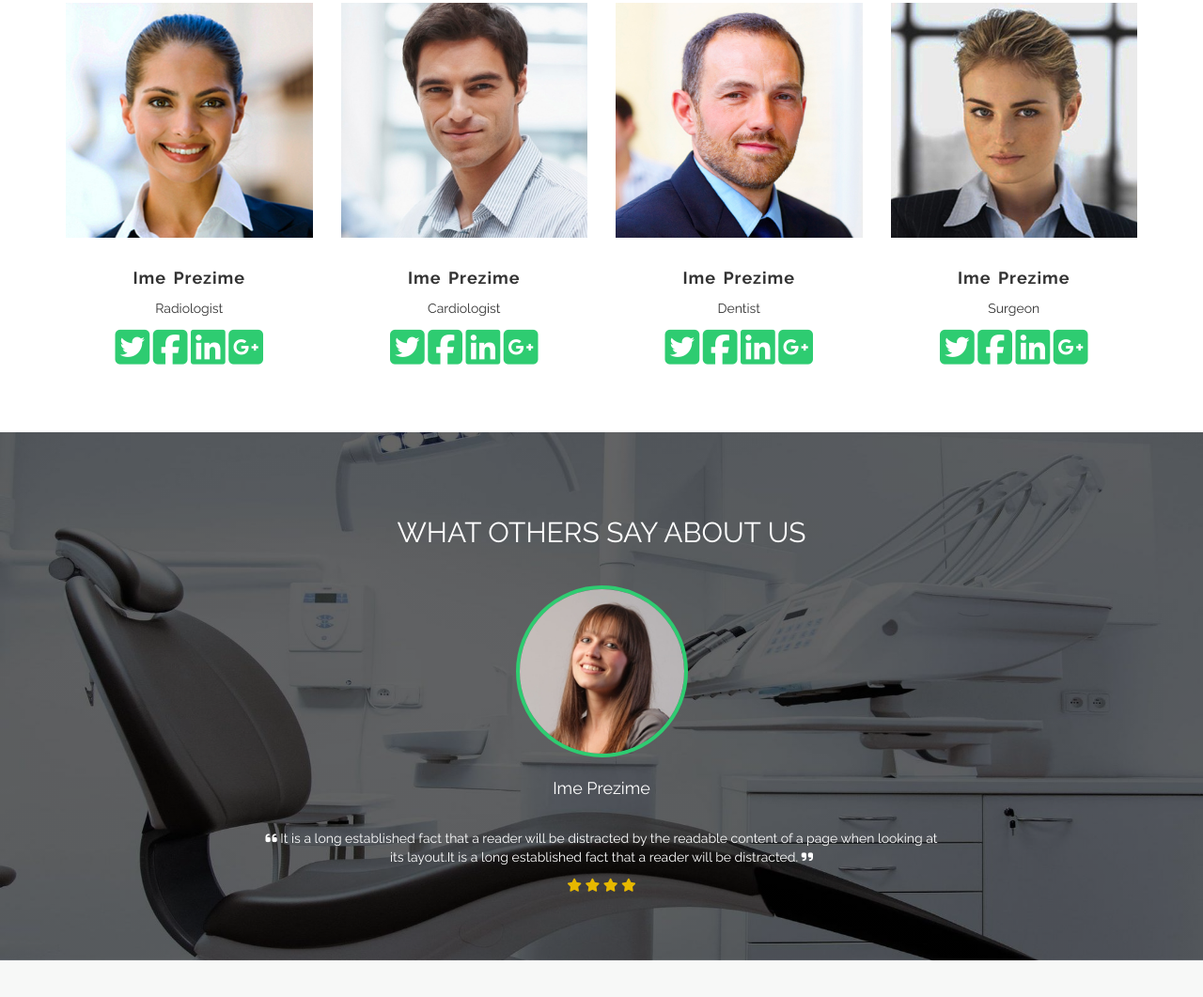
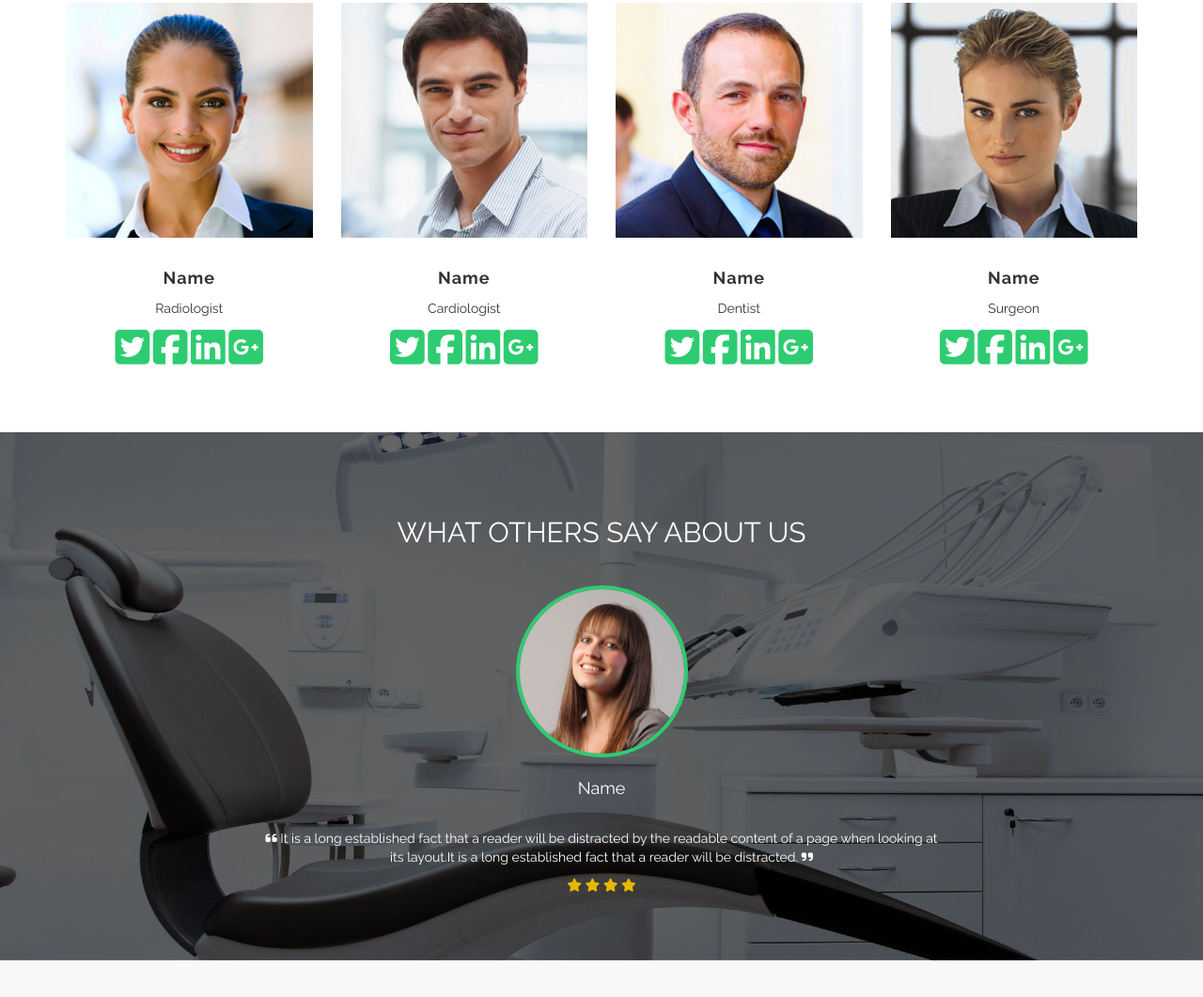
Before and after one commit to Stefanb87/HealthcareSite, a plain HTML site: page index.html in a window 1280 px wide. Shown: the part 2309-3370 px from the top of the page at 94% size. Drawn offline with nearby package versions, Linux system fonts and the light colour scheme; some packages are replaced by stand-ins of ours.

Commit message:
Update index.html

```diff
--- a/index.html
+++ b/index.html
@@ -169,7 +169,7 @@
 		<div class="row rowTeam">
 			<div class="col-md-3 col-sm-6 col-xs-12 colTeam">
 				<img class="teamMember image-responsive" src="Images/team-1.jpg" alt="Team 1">
-				<h4><strong>Ime Prezime</strong></h4>
+				<h4><strong>Name</strong></h4>
 				<p>Radiologist</p>
 				<span class="fa fa-twitter-square fa-3x twitterColor"></span>
 				<span class="fa fa-facebook-square fa-3x faceColor"></span>
@@ -178,7 +178,7 @@
 			</div>
 			<div class="col-md-3 col-sm-6 col-xs-12 colTeam">
 				<img class="teamMember image-responsive" src="Images/Team2.jpg" alt="Team 2">
-				<h4><strong>Ime Prezime</strong></h4>
+				<h4><strong>Name</strong></h4>
 				<p>Cardiologist</p>
 				<span class="fa fa-twitter-square fa-3x twitterColor"></span>
 				<span class="fa fa-facebook-square fa-3x faceColor"></span>
@@ -187,7 +187,7 @@
 			</div>
 			<div class="col-md-3 col-sm-6 col-xs-12 colTeam1">
 				<img class="teamMember image-responsive" src="Images/Team3.jpg" alt="Team 3">
-				<h4><strong>Ime Prezime</strong></h4>
+				<h4><strong>Name</strong></h4>
 				<p>Dentist</p>
 				<span class="fa fa-twitter-square fa-3x twitterColor"></span>
 				<span class="fa fa-facebook-square fa-3x faceColor"></span>
@@ -196,7 +196,7 @@
 			</div>
 			<div class="col-md-3 col-sm-6 col-xs-12">
 				<img class="teamMember image-responsive" src="Images/team-4.jpg" alt="Team 4">
-				<h4><strong>Ime Prezime</strong></h4>
+				<h4><strong>Name</strong></h4>
 				<p>Surgeon</p>
 				<span class="fa fa-twitter-square fa-3x twitterColor"></span>
 				<span class="fa fa-facebook-square fa-3x faceColor"></span>
@@ -216,7 +216,7 @@
 						<div class="newsImage">
 							<img class="img-responsive imageCarouselTestimonials" src="Images/patient-1.jpg" alt="Patient 1">
 						</div>
-						<p class="pTestimonials">Ime Prezime</p>
+						<p class="pTestimonials">Name</p>
 						<p class="pTestimonials1"><span class="fa fa-quote-left"></span> It is a long established fact that a reader will be distracted by the readable content of a page when looking at its layout.It is a long established fact that a reader will be distracted. <span class="fa fa-quote-right"></span></p>
 						<span class="fa fa-star spanStar"></span>
 						<span class="fa fa-star spanStar"></span>
@@ -227,7 +227,7 @@
 						<div class="newsImage">
 							<img class="img-responsive imageCarouselTestimonials" src="Images/patient-2.jpg" alt="Patient 2">
 						</div>
-						<p class="pTestimonials">Ime Prezime</p>
+						<p class="pTestimonials">Name</p>
 						<p class="pTestimonials1"><span class="fa fa-quote-left"></span> It is a long established fact that a reader will be distracted by the readable content of a page when looking at its layout.It is a long established fact that a reader will be distracted. <span class="fa fa-quote-right"></span></p>
 						<span class="fa fa-star spanStar"></span>
 						<span class="fa fa-star spanStar"></span>
@@ -238,7 +238,7 @@
 						<div class="newsImage">
 							<img class="img-responsive imageCarouselTestimonials" src="Images/patient-3.jpg" alt="Patient 3">
 						</div>
-						<p class="pTestimonials">Ime Prezime</p>
+						<p class="pTestimonials">Name</p>
 						<p class="pTestimonials1"><span class="fa fa-quote-left"></span> It is a long established fact that a reader will be distracted by the readable content of a page when looking at its layout.It is a long established fact that a reader will be distracted. <span class="fa fa-quote-right"></span></p>
 						<span class="fa fa-star spanStar"></span>
 						<span class="fa fa-star spanStar"></span>
```
